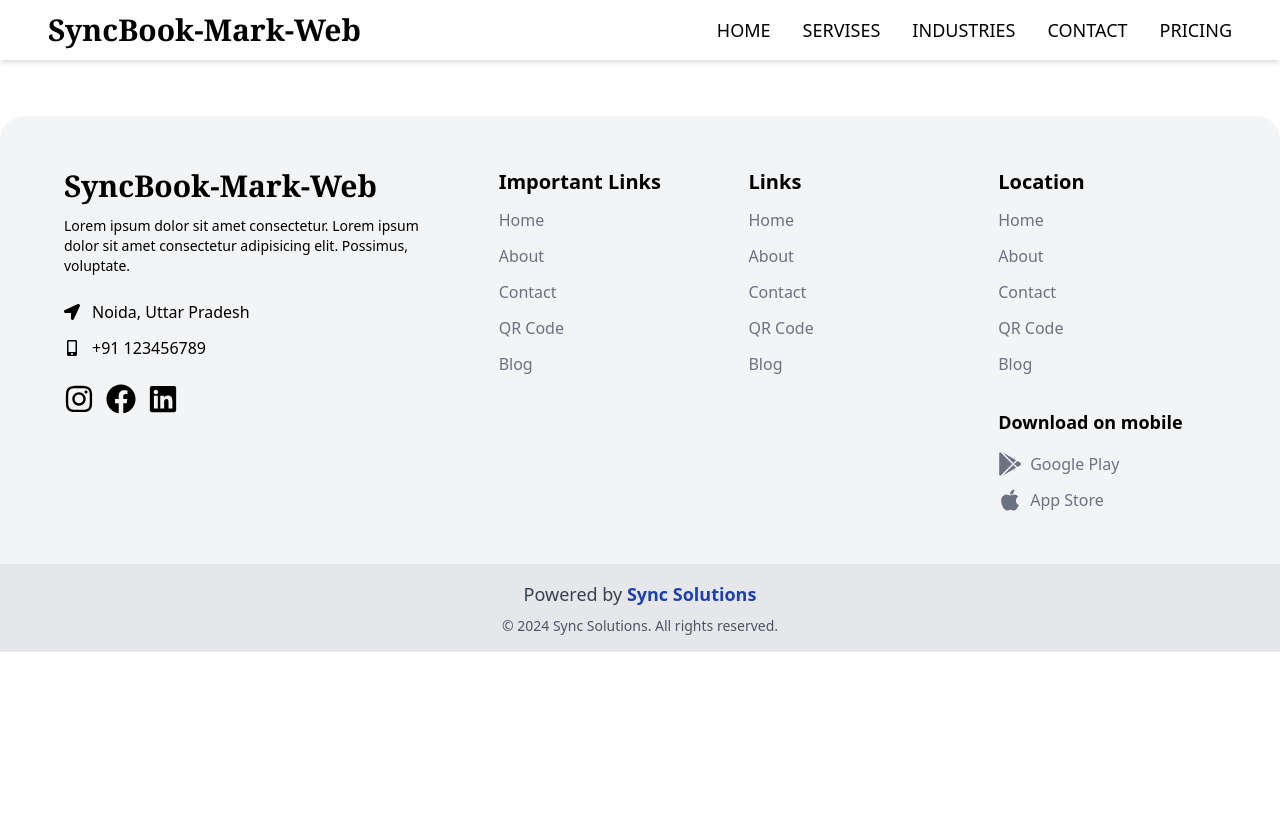
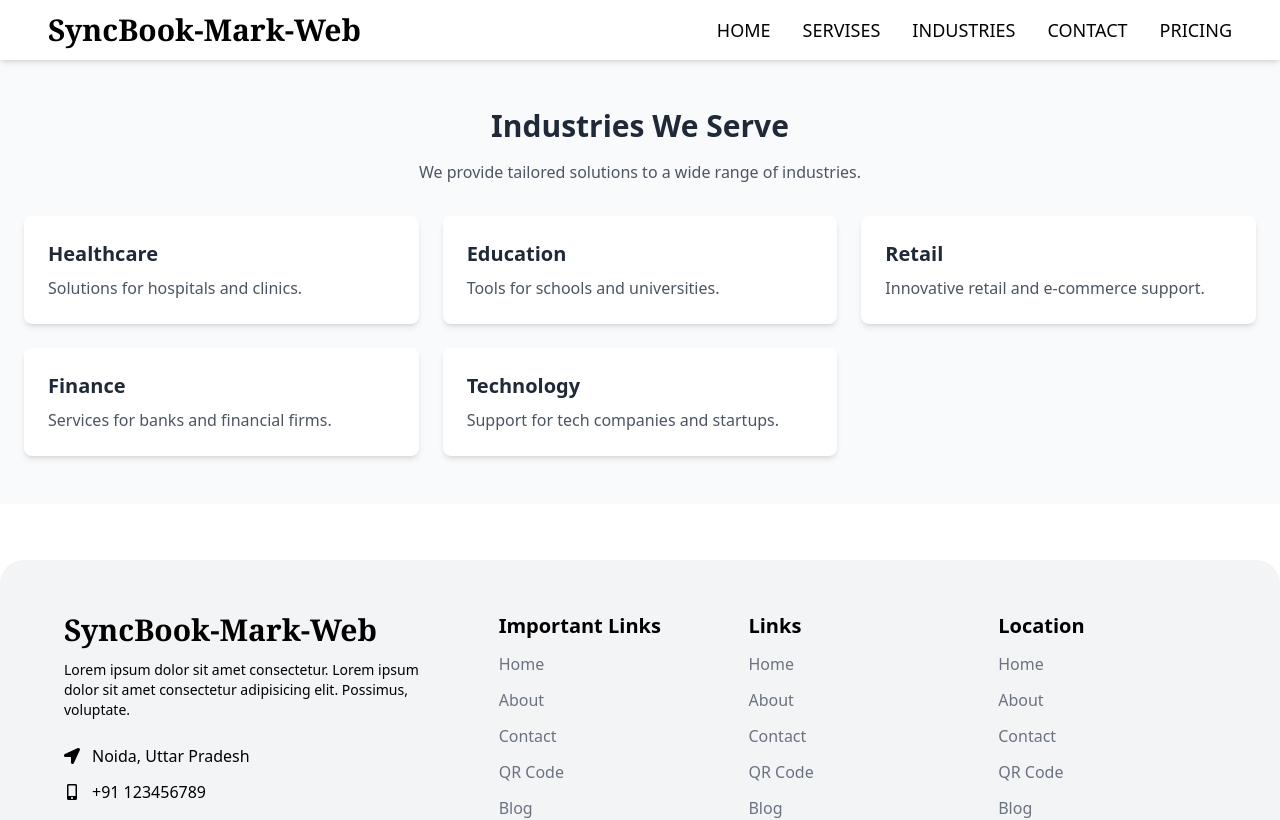
Before and after one commit to Pratham11601/quick_cabs_website, a React (Vite) app: page /industries in a window 1280 px wide. Shown: the top 820 px of the page. Built offline with nearby package versions, Linux system fonts and the light colour scheme.

Commit message:
industries page added

```diff
--- a/src/App.jsx
+++ b/src/App.jsx
@@ -65,6 +65,7 @@ import AboutUs from "./pages/About/AboutUs";
 import Footer from "./components/Footer/footer";
 import Services from "./pages/Services/services";
 import ShareQRCode from "./pages/Contact/ShareQRCode";
+import IndustriesSection from "./pages/Industries/IndustriesSection";
 import MyAppointments from "./pages/Services/MyAppointments";
 import BookAppointment from "./pages/Services/BookAppointment";
 import PricingSection from "./pages/Pricing/PricingSection";
@@ -102,6 +103,8 @@ const App = () => {
              {/* Route for Share QR page */}
              <Route path="/pricing" element={<PricingSection />} />
 
+ {/* Route for Share QR page */}
+ <Route path="/industries" element={<IndustriesSection />} />
 
           {/* Route for BookAppointment page */}
           <Route path="/book-appointment" element={<BookAppointment />} />
--- a/src/components/Navbar/navbar.jsx
+++ b/src/components/Navbar/navbar.jsx
@@ -17,7 +17,7 @@ export const Navlinks = [
   {
     id: 1,
     name: "INDUSTRIES",
-    link: "/#",
+    link: "/industries",
   },
   {
     id: 1,
--- /dev/null
+++ b/src/pages/Industries/IndustriesSection.jsx
@@ -0,0 +1,35 @@
+import React from 'react';
+
+const IndustriesSection = () => {
+  const industries = [
+    { name: 'Healthcare', description: 'Solutions for hospitals and clinics.' },
+    { name: 'Education', description: 'Tools for schools and universities.' },
+    { name: 'Retail', description: 'Innovative retail and e-commerce support.' },
+    { name: 'Finance', description: 'Services for banks and financial firms.' },
+    { name: 'Technology', description: 'Support for tech companies and startups.' },
+  ];
+
+  return (
+    <section className="bg-gray-50 py-12 px-6">
+      <div className="text-center mb-8">
+        <h2 className="text-3xl font-bold text-gray-800">Industries We Serve</h2>
+        <p className="text-gray-600 mt-4">
+          We provide tailored solutions to a wide range of industries.
+        </p>
+      </div>
+      <div className="grid grid-cols-1 sm:grid-cols-2 lg:grid-cols-3 gap-6">
+        {industries.map((industry, index) => (
+          <div
+            key={index}
+            className="p-6 bg-white shadow-md rounded-lg hover:shadow-lg transition-shadow"
+          >
+            <h3 className="text-xl font-bold text-gray-800">{industry.name}</h3>
+            <p className="text-gray-600 mt-2">{industry.description}</p>
+          </div>
+        ))}
+      </div>
+    </section>
+  );
+};
+
+export default IndustriesSection;
```
